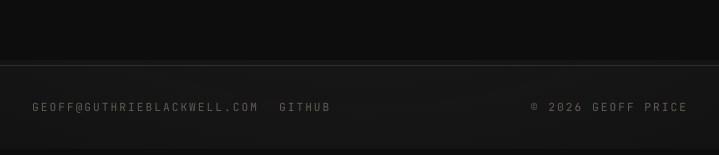
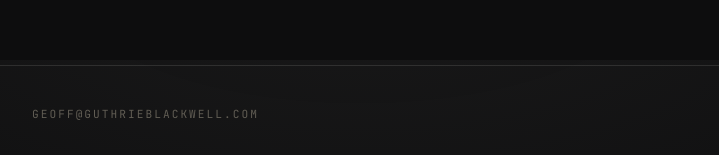
Before and after one commit to geoff-price/ai-leadership-playbook-site, a Next.js app: page /skills/good-strategy-bad-strategy in a window 1280 px wide. Shown: the part 1540-1695 px from the top of the page, without its empty margins (280-999 px from the left). Built offline with nearby package versions, Linux system fonts and the light colour scheme.

Commit message:
refactor: minimal footer — contact email only

```diff
--- a/components/Footer.tsx
+++ b/components/Footer.tsx
@@ -1,18 +1,10 @@
-import { repoUrl } from "@/lib/skills";
-
 export default function Footer() {
   return (
     <footer className="mt-auto">
-      <div className="wrap flex flex-wrap items-center justify-between gap-3 border-t border-line py-8">
-        <div className="flex items-center gap-5">
-          <a href="mailto:geoff@guthrieblackwell.com" className="meta hover:text-accent">
-            geoff@guthrieblackwell.com
-          </a>
-          <a href={repoUrl} className="meta hover:text-accent">
-            GitHub
-          </a>
-        </div>
-        <span className="meta">© {new Date().getFullYear()} Geoff Price</span>
+      <div className="wrap border-t border-line py-8">
+        <a href="mailto:geoff@guthrieblackwell.com" className="meta hover:text-accent">
+          geoff@guthrieblackwell.com
+        </a>
       </div>
     </footer>
   );
```
